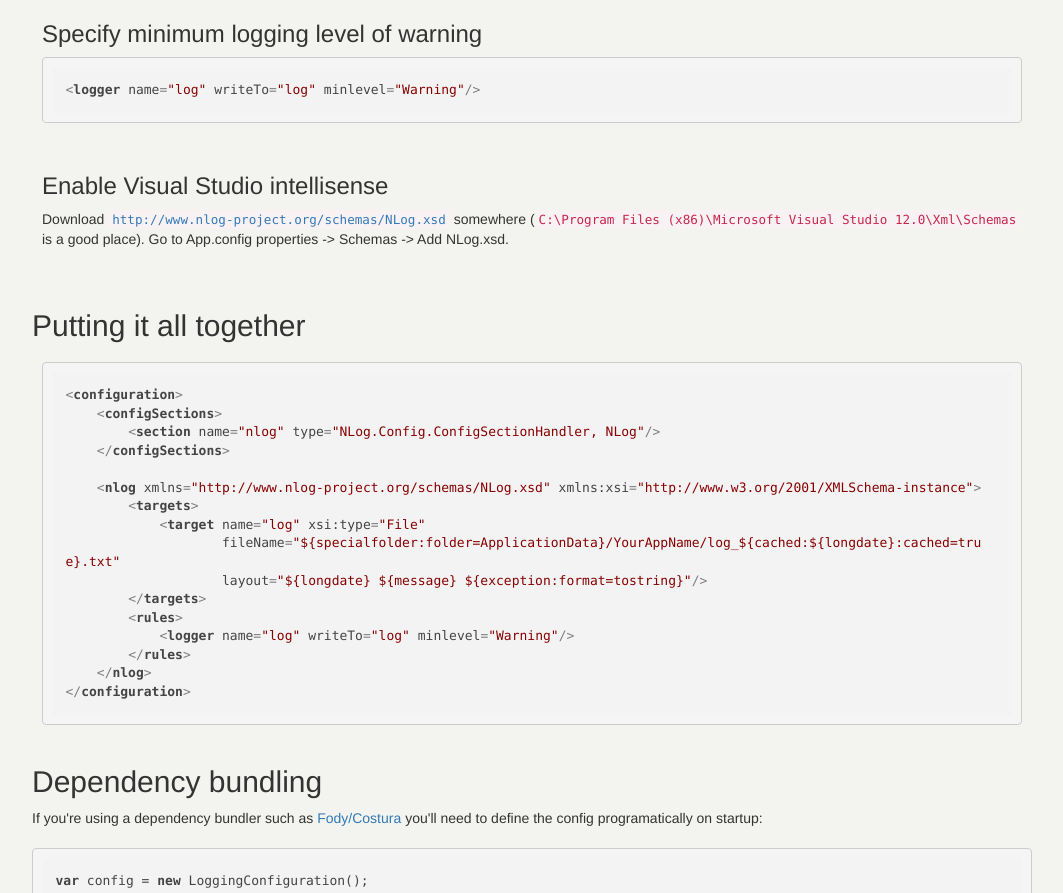
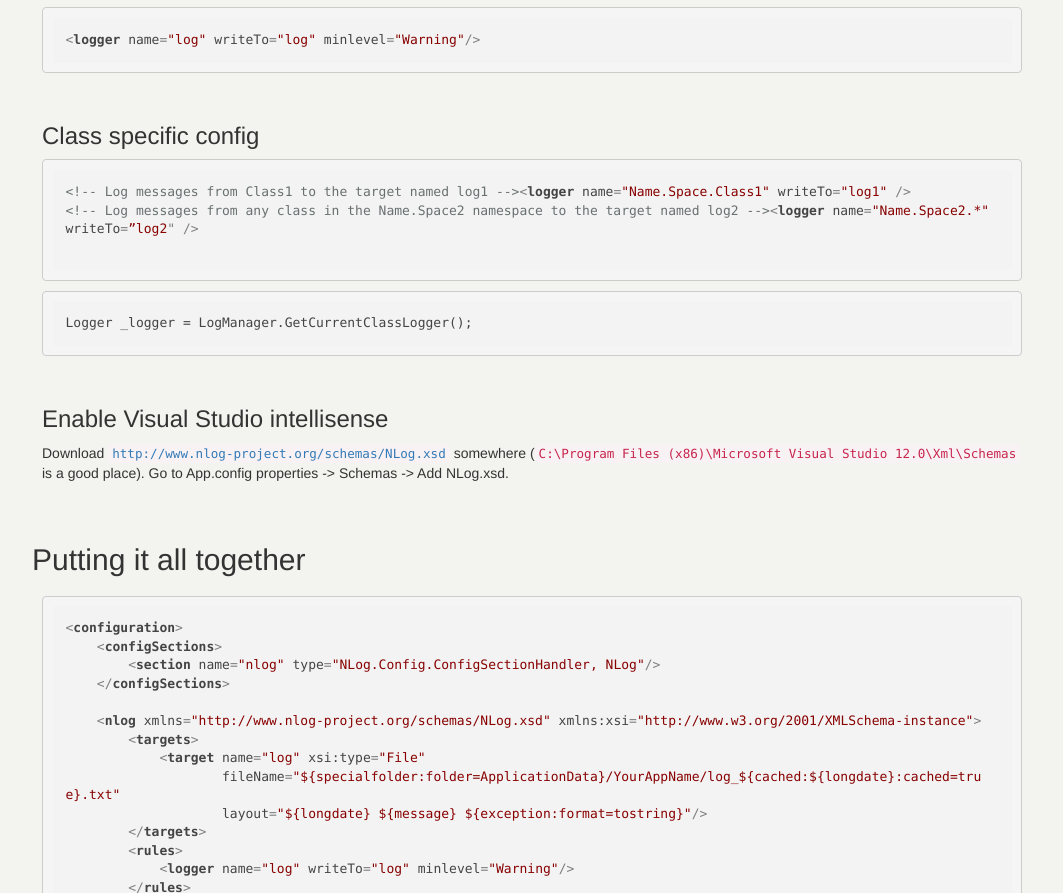
Before and after one commit to tsasioglu/tsasioglu.github.io, a plain HTML site: page blog.html in a window 1280 px wide. Shown: the part 1772-2665 px from the top of the page, without its empty margins (108-1171 px from the left). Drawn offline with nearby package versions, Linux system fonts and the light colour scheme.

Commit message:
nlog spacing

```diff
--- a/blog.html
+++ b/blog.html
@@ -60,9 +60,8 @@
                 <h2>3 Step Setup</h2>
                 <ol class="list-unstyled">
                     <section class="padded">
-                    <h4><li>1. Install using NuGet </li></h4><br />
+                    <h4><li>1. Install using NuGet </li></h4>
                     <h4><li>2. Add the following to your App.config inside the <code class="xml">&lt;configuration&gt;</code> element</li></h4>
-                    <br />
 <pre><code class="xml">&lt;configSections&gt;
     &lt;section name=&quot;nlog&quot; type=&quot;NLog.Config.ConfigSectionHandler, NLog&quot;/&gt;
 &lt;/configSections&gt;
@@ -127,6 +126,16 @@
                     </li>
                      <li>
                         <section class="padded">
+                        <h3>Class specific config</h3>
+                        <pre><code class="xml">&lt;!-- Log messages from Class1 to the target named log1 --&gt;<br />&lt;logger name="Name.Space.Class1" writeTo="log1" /&gt;<br />
+&lt;!-- Log messages from any class in the Name.Space2 namespace to the target named log2 --&gt;<br />&lt;logger name="Name.Space2.*" writeTo=”log2" /&gt;
+                        <br /></code></pre>
+                            <pre><code class="cs">Logger _logger = LogManager.GetCurrentClassLogger();</code></pre>
+
+                        </section>
+                    </li>
+                     <li>
+                        <section class="padded">
                         <h3>Enable Visual Studio intellisense</h3>
                         Download <code class="xml"><a href="http://www.nlog-project.org/schemas/NLog.xsd">http://www.nlog-project.org/schemas/NLog.xsd</a></code> somewhere (<code class="xml">C:\Program Files (x86)\Microsoft Visual Studio 12.0\Xml\Schemas</code> is a good place). Go to App.config properties -> Schemas -> Add NLog.xsd.
                         </section>
```
